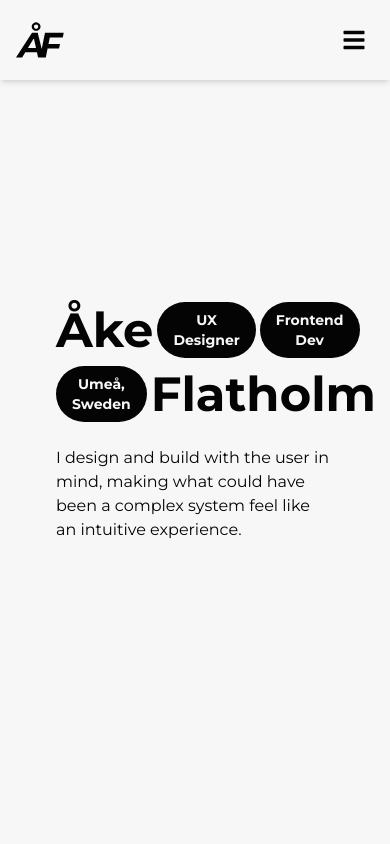
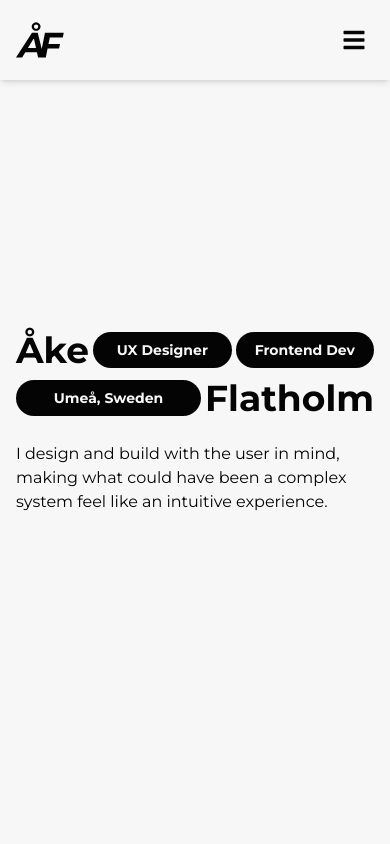
Before and after one commit to CodingQuercus/portfolio, a Next.js app: page / in a window 390 px wide. Shown: the top 844 px of the page. Built offline with nearby package versions, Linux system fonts and the light colour scheme.

Commit message:
några fixar med responsivitet

```diff
--- a/app/components/Hero.tsx
+++ b/app/components/Hero.tsx
@@ -2,29 +2,29 @@
 
 export default function Hero() {
     return (
-        <section className="flex flex-col gap-2 md:gap-4 justify-center min-h-screen px-10 md:px-10 lg:px-0">
+        <section className="flex flex-col gap-2 md:gap-4 justify-center min-h-screen">
             <div className="flex flex-row items-center gap-1 md:gap-4 w-full">
-                <h1 className="text-5xl md:text-7xl lg:text-9xl font-bold">
+                <h1 className="text-4xl md:text-7xl lg:text-9xl font-bold">
                     Åke
                 </h1>
-                <span className="flex-1 rounded-full bg-foreground px-4 py-2 lg:px-24 lg:py-12">
+                <span className="flex-1 rounded-full bg-foreground px-2 py-2 sm:p-4 lg:px-12 lg:py-12">
                     <p className="font-bold text-background text-center text-sm md:text-2xl xl:text-3xl">
                         UX Designer
                     </p>
                 </span>
-                <span className="flex-1 rounded-full bg-foreground px-4 py-2 lg:px-24 lg:py-12">
+                <span className="flex-1 rounded-full bg-foreground px-2 py-2 sm:p-4 lg:px-12 lg:py-12">
                     <p className="font-bold text-background text-center text-sm md:text-2xl xl:text-3xl">
                         Frontend Dev
                     </p>
                 </span>
             </div>
             <div className="flex flex-row items-center gap-1 md:gap-4 w-full">
-                <span className="flex-1 rounded-full bg-foreground px-4 py-2 lg:px-24 lg:py-12">
+                <span className="flex-1 rounded-full bg-foreground px-2 py-2 sm:p-4 lg:px-12 lg:py-12">
                     <p className="font-bold text-background text-center text-sm md:text-2xl xl:text-3xl">
                         Umeå, Sweden
                     </p>
                 </span>
-                <h1 className="text-5xl md:text-7xl lg:text-9xl font-bold">
+                <h1 className="text-4xl md:text-7xl lg:text-9xl font-bold">
                     Flatholm
                 </h1>
             </div>
--- a/app/components/ProjectCard.tsx
+++ b/app/components/ProjectCard.tsx
@@ -22,7 +22,7 @@ export default function ProjectCard({
 }: ProjectCardProps) {
     return (
         <div
-            className="flex flex-col justify-between gap-8 rounded-3xl p-6 md:p-8 min-h-[60vh] lg:h-[70vh]"
+            className="flex flex-col justify-between gap-8 rounded-3xl p-6 md:p-8 min-h-[60vh] lg:h-[50vh] 2xl:h-[60vh]"
             style={{ backgroundColor }}
         >
             <div className="flex flex-col gap-4">
```
